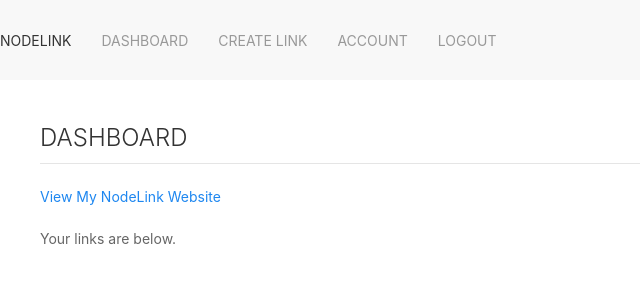
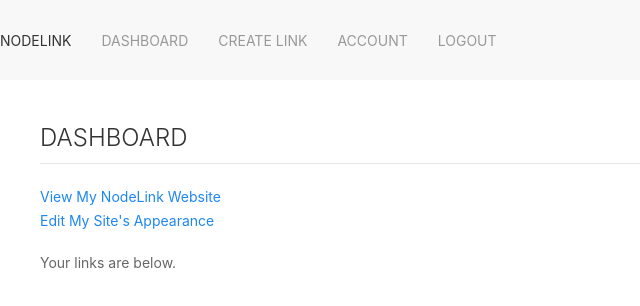
Before and after one commit to Nagacash/links, a website: page views/dashboard.html in a window 1280 px wide. Shown: the whole page, without its empty margins (0-640 px from the left). Drawn offline with nearby package versions, Linux system fonts and the light colour scheme; files that its build step writes are made by us from their sources.

Commit message:
added link to go and edit user site

```diff
--- a/views/dashboard.html
+++ b/views/dashboard.html
@@ -8,7 +8,9 @@
                 DASHBOARD
             </h1>
             <a href="/{{user.username}}" target="__blank" class="uk-text uk-text-small uk-text-decoration-none">View My
-                NodeLink Website</a>
+                NodeLink Website</a><br>
+            <a href="/edit-site" class="uk-text uk-text-small uk-text-decoration-none">Edit My Site's
+                Appearance</a>
             {% if links.length == 0 %}
             <p class="uk-text uk-text-small">You have no links.</p>
             {% else %}
```
